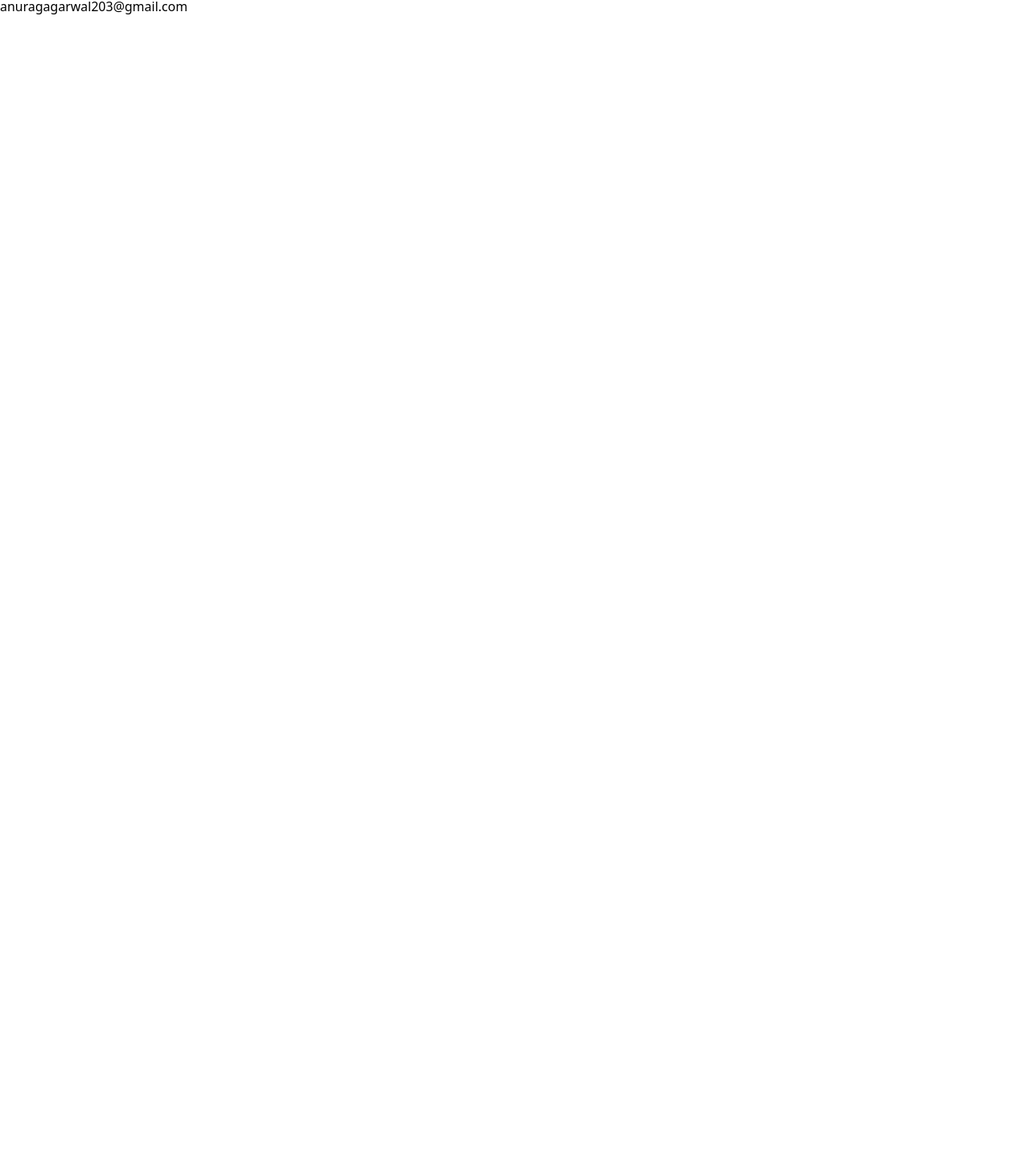
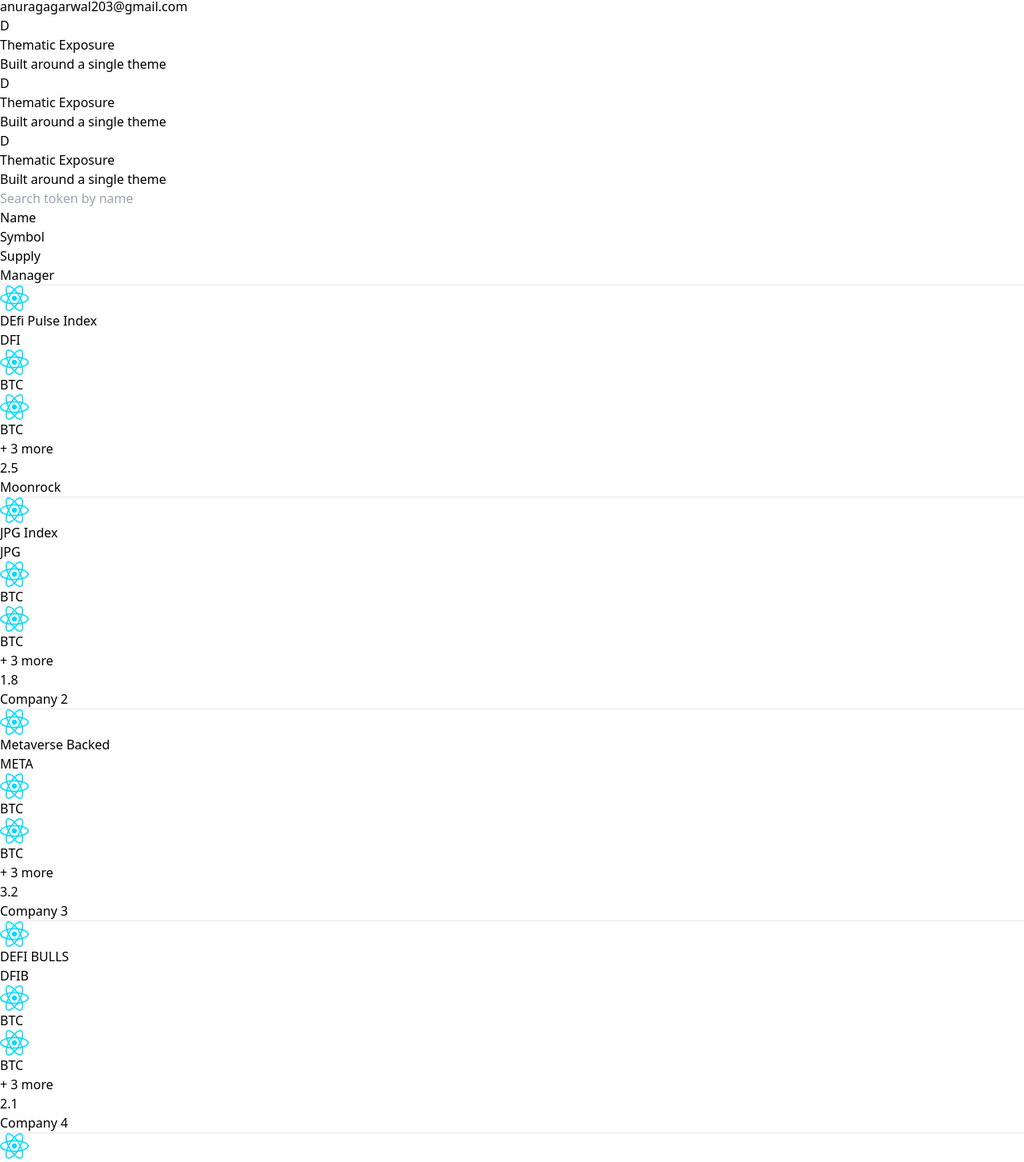
Before and after one commit to hckrg/basket-protocol, a React (Vite) app: page / in a window 1280 px wide. Shown: the part 76-1529 px from the top of the page at 80% size. Before the commit the page ends 800 px from the top, so only its background shows below. Built offline with nearby package versions, Linux system fonts and the light colour scheme.

Commit message:
explore baskets dashboard ui

```diff
--- a/src/pages/ExploreDashboard.tsx
+++ b/src/pages/ExploreDashboard.tsx
@@ -1,25 +1,145 @@
+import { useState } from "react"
 import Dashboard_Navbar from "../components/Dashboard_Navbar"
+import logo from '../assets/react.svg'
+const investmentThemes = [
+    {
+        title: "Thematic Exposure",
+        subTitle: "Built around a single theme",
+        id: 1
+    },
+    {
+        title: "Thematic Exposure",
+        subTitle: "Built around a single theme",
+        id: 2
+    },
+    {
+        title: "Thematic Exposure",
+        subTitle: "Built around a single theme",
+        id: 3
+    }
+]
 
-const ExploreDashboard = () => {
+const data = [
+    {
+        name: "DEfi Pulse Index",
+        symbol: "DFI",
+        underlyingTokens: ["BTC", "ETH", "+3 more"],
+        supply: "2.5",
+        company: "Moonrock",
+    },
+    {
+        name: "JPG Index",
+        symbol: "JPG",
+        underlyingTokens: ["ETH", "LTC", "XRP"],
+        supply: "1.8",
+        company: "Company 2",
+    },
+    {
+        name: "Metaverse Backed",
+        symbol: "META",
+        underlyingTokens: ["BTC", "ETH", "LTC"],
+        supply: "3.2",
+        company: "Company 3",
+    },
+    {
+        name: "DEFI BULLS",
+        symbol: "DFIB",
+        underlyingTokens: ["BTC", "ETH", "XRP"],
+        supply: "2.1",
+        company: "Company 4",
+    },
+    {
+        name: "Climate preserving",
+        symbol: "CLI",
+        underlyingTokens: ["ETH", "LTC", "+2 more"],
+        supply: "1.6",
+        company: "Company 5",
+    },
+];
+
+type TokenDetails = {
+    name: string,
+    underlyingTokens: string[],
+    symbol: string,
+    supply: string,
+    company: string
+}
+function ExploreDashboard() {
+    const [selectedId, setSelectedId] = useState(1)
     return (
-        <div className="flex flex-col items-center bg-green-50 h-screen">
+        <div className="flex flex-col items-center bg-green-50">
             <Dashboard_Navbar navbarShadow />
-            <div className="flex flex-col items-center w-2/3 mt-40">
+            <div className="flex flex-col items-center w-5/6 mt-40">
                 <div className="flex w-full text-sm gap-8 m-auto">
-
+                    {
+                        investmentThemes.map(theme => (<ThemeCard {...theme} onClick={(id: number) => setSelectedId(id)} selected={theme.id == selectedId} />))
+                    }
+                </div>
+                <div className="flex flex-col w-full bg-white border-[1px] border-gray-100 rounded-md px-10 py-16 my-16 text-sm">
+                    <input placeholder="Search token by name" className="rounded-full w-1/3 px-6 py-4 mb-6 focus:outline-none bg-gray-100 border-[1px] border-gray-200"/>
+                    <div className="border-[1px] w-full border-gray-400 rounded-md">
+                        <div className="flex w-full p-4 text-gray-400">
+                            <p className="flex-grow">Name</p>
+                            <p className="flex-grow">Symbol</p>
+                            <p className="flex-grow">Supply</p>
+                            <p className="flex-grow">Manager</p>
+                        </div>
+                        {
+                            data.map(token => (<TokenDetailCard tokenDetails={token} />))
+                        }
+                    </div>
                 </div>
             </div>
         </div>
     )
 }
 
-const ThemeCard = () => {
-    return <div className="border-[1px] flex-grow border-gray-400 rounded-xl p-6 flex gap-3">
-    <div className="h-8 w-8 border-[1px] border-gray-700 rounded-md">D</div>
-    <div className="flex flex-col">
-        <p className="font-medium">Thematic Exposure</p>
-        <p>Built around a single theme</p>
+
+type ThemeCardProps = {
+    title: string,
+    subTitle: string,
+    id: number,
+    selected: boolean,
+    onClick: (id: number) => void
+}
+
+const ThemeCard = ({ title, subTitle, id, selected, onClick }: ThemeCardProps) => {
+    return <div onClick={() => onClick(id)} className="border-[1px] flex-grow border-gray-400 rounded-xl p-6 flex gap-3 cursor-pointer">
+        <div className="h-8 w-8 border-[1px] border-gray-700 rounded-md">D</div>
+        <div className="flex flex-col">
+            <p className="font-medium">{title}</p>
+            <p>{subTitle}</p>
+        </div>
     </div>
-</div>
+}
+
+type TokenDetailCardProps = {
+    tokenDetails: TokenDetails
+}
+
+const TokenDetailCard = ({tokenDetails}: TokenDetailCardProps) => {
+    return (
+        <>
+            <hr className="bg-gray-300"/>
+            <div className="flex w-full p-4 hover:scale-[1.01] hover:shadow-md hover:shadow-gray-200 text-gray-600">
+                <div className="w-1/4 flex gap-4">
+                    <img src={logo} className="h-6 w-6 rounded-full" />
+                    <p className="font-semibold text-gray-600">{tokenDetails.name}</p>
+                </div>
+                <div className="w-1/4 flex flex-col gap-4">
+                    <p className="font-semibold text-gray-600">{tokenDetails.symbol}</p>
+                    <div className="flex gap-2 text-xs">
+                        <img src={logo} className="h-2 w-2 rounded-full" />
+                        <p>BTC</p>
+                        <img src={logo} className="h-2 w-2 rounded-full" />
+                        <p>BTC</p>
+                        + 3 more
+                    </div>
+                </div>
+                <p className="w-1/4">{tokenDetails.supply}</p>
+                <p className="w-1/4">{tokenDetails.company}</p>
+            </div>
+        </>
+    )
 }
 export default ExploreDashboard
```
